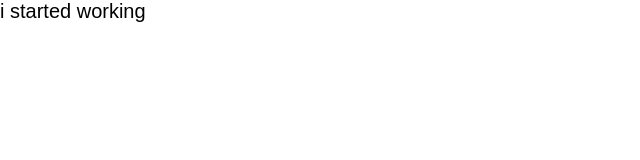
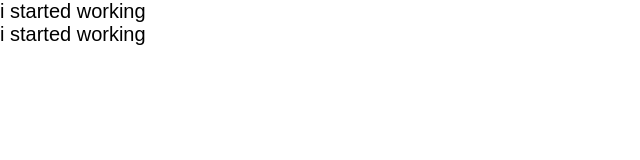
Before and after one commit to yuel22/appleClone, a plain HTML site: page index.html in a window 1280 px wide. Shown: the whole page, without its empty margins (0-640 px from the left). Drawn offline with Linux system fonts and the light colour scheme.

Commit message:
added paragraph tag

```diff
--- a/index.html
+++ b/index.html
@@ -24,6 +24,7 @@
     <!-- section three three yuel -->
     <section class="thrid-section">
       <p>i started working</p>
+      <p>i started working</p>
     </section>
 
     <!-- section four for fireyweyni -->
```
